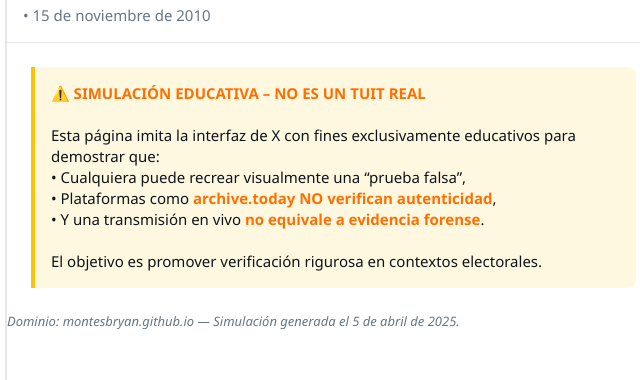
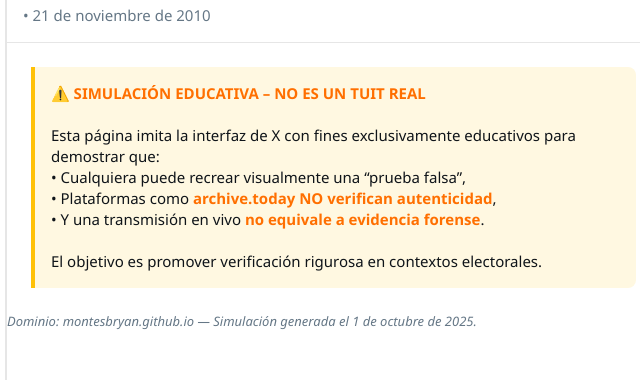
Before and after one commit to montesbryan/montesbryan.github.io, a plain HTML site: page index.html in a window 1280 px wide. Shown: the part 202-582 px from the top of the page, 269-909 px from the left. Drawn offline with Linux system fonts and the light colour scheme; a web font is replaced by a local one.

Commit message:
Update index.html

```diff
--- a/index.html
+++ b/index.html
@@ -237,7 +237,7 @@
         <div class="tweet-text">
           ¡ESTE MENSAJE ES FALSO Y FUE CREADO PARA DEMOSTRAR MANIPULACIÓN DIGITAL!
         </div>
-        <div class="meta">• 15 de noviembre de 2010</div>
+        <div class="meta">• 21 de noviembre de 2010</div>
       </div>
 
       <div class="disclaimer">
@@ -250,7 +250,7 @@
       </div>
 
       <div class="footer-note">
-        Dominio: montesbryan.github.io — Simulación generada el 5 de abril de 2025.
+        Dominio: montesbryan.github.io — Simulación generada el 1 de octubre de 2025.
       </div>
     </div>
 
```
